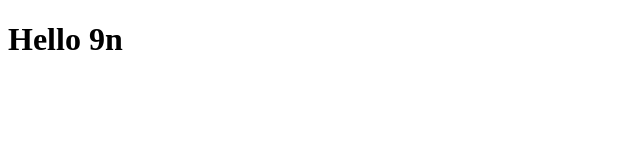
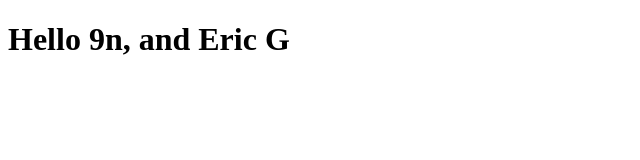
Before and after one commit to 9nChen/9nChen.github.io, a plain HTML site: page index.html in a window 1280 px wide. Shown: the whole page, without its empty margins (0-640 px from the left). Drawn offline with Linux system fonts and the light colour scheme.

Commit message:
Modify h1 content

```diff
--- a/index.html
+++ b/index.html
@@ -5,6 +5,6 @@
     <title>Hello 9n</title>
   </head>
   <body>
-    <h1>Hello 9n</h1>
+    <h1>Hello 9n, and Eric G</h1>
   </body>
 </html>
```
